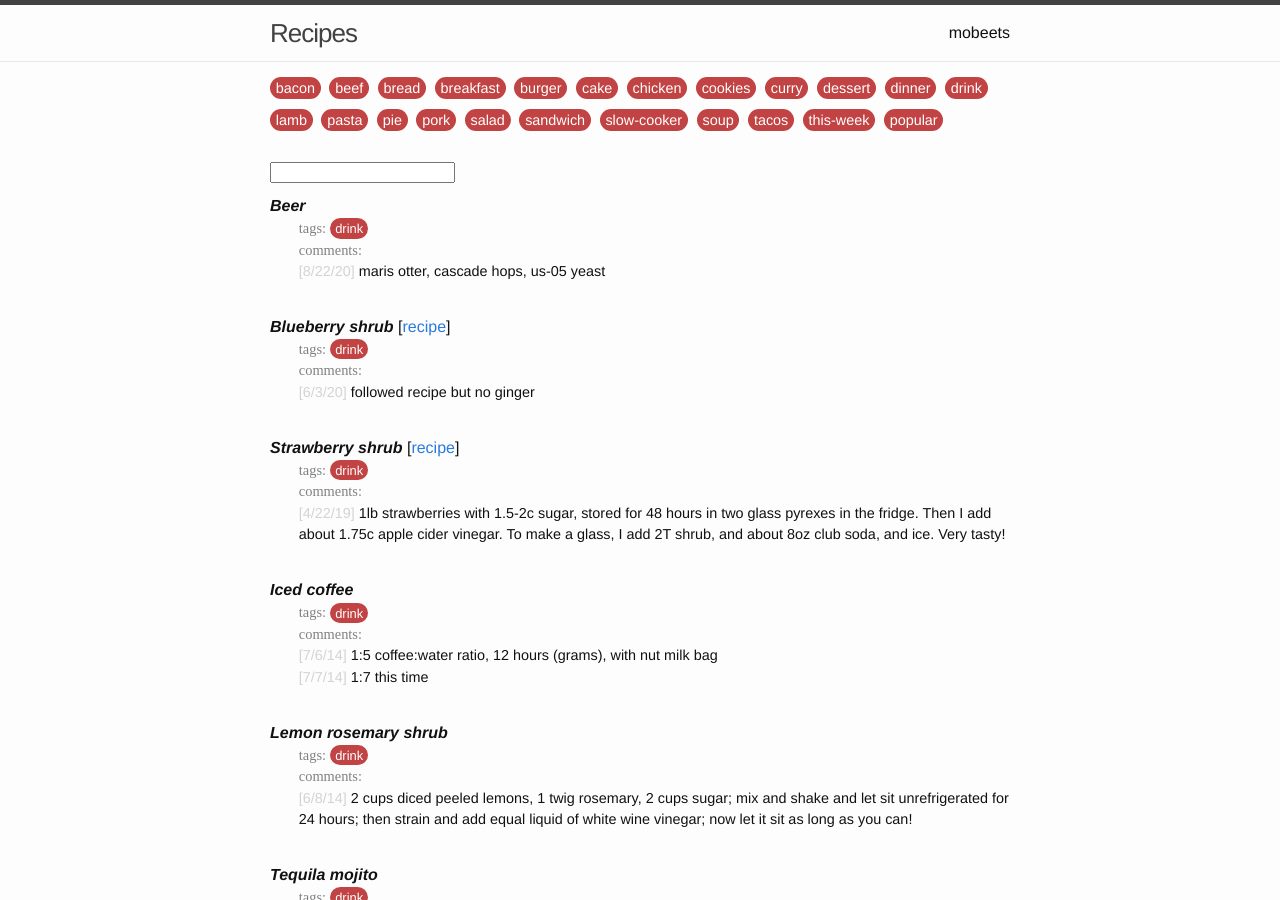
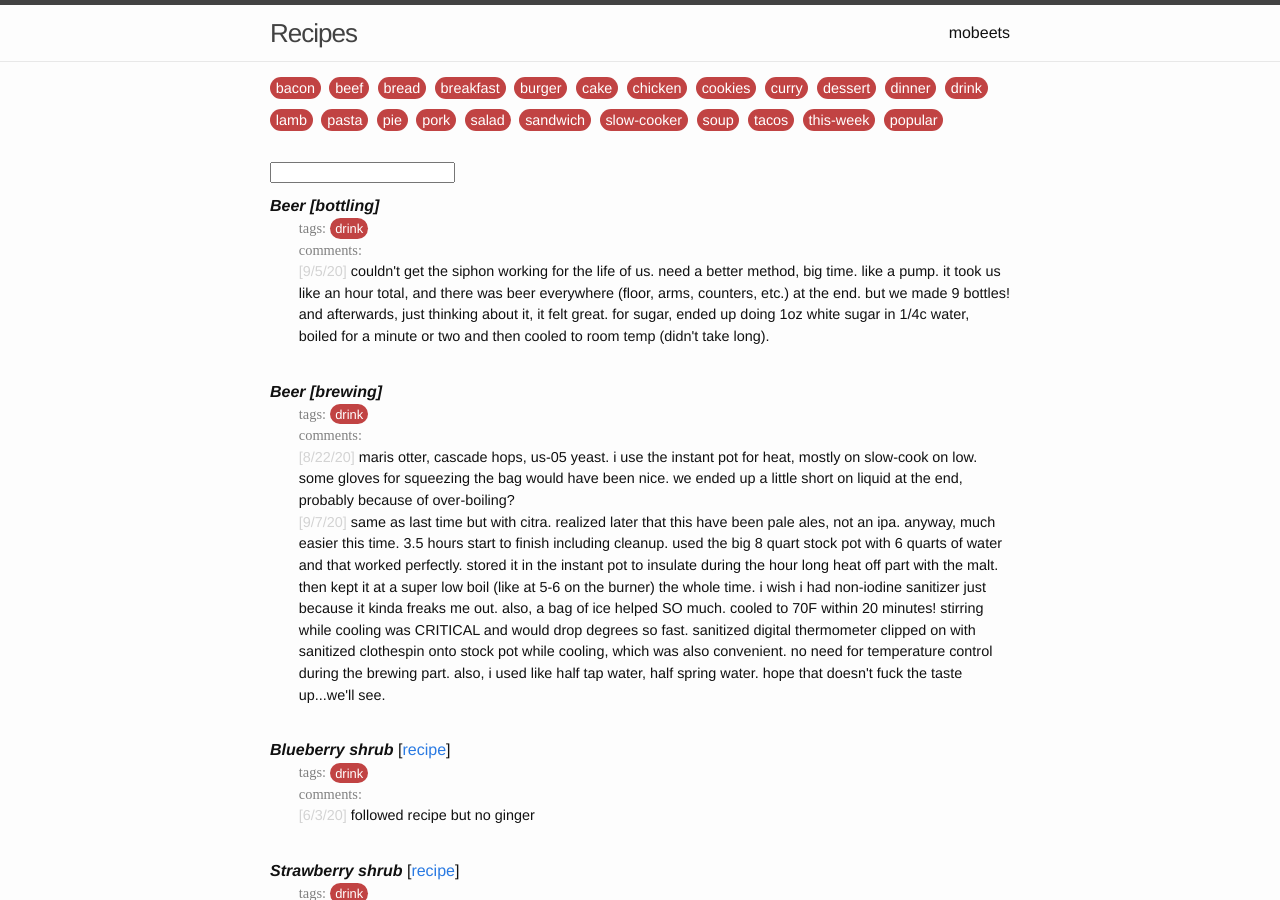
Before and after one commit to mobeets/recipes, a Jekyll site: the page built from index.html, in a window 1280 px wide and 900 px high. Built offline with Jekyll 4.4.1, drawn with Linux system fonts in a browser that asks for light colours; nearby versions of some CDN libraries; library files that are not in the unit come from our copies; some of the changed text lies outside the part shown.

Commit message:
data update

```diff
--- a/_data/recipes.yml
+++ b/_data/recipes.yml
@@ -1,21 +1,34 @@
 - count: 1
-  index: 7
-  nickname: ""
-  name: "beer"
-  tags:
-  - "drink"
-  last_suggested_date: '2020-09-05'
-  recipe_urls: []
-  comments:
-  - date: "8/22/20"
-    comment: "maris otter, cascade hops, us-05 yeast"
-- count: 1
-  index: 6
-  nickname: ""
-  name: "blueberry shrub"
+  index: 8
+  nickname: ""
+  name: "beer [bottling]"
   tags:
   - "drink"
   last_suggested_date: '2016-01-01'
+  recipe_urls: []
+  comments:
+  - date: "9/5/20"
+    comment: "couldn't get the siphon working for the life of us. need a better method, big time. like a pump. it took us like an hour total, and there was beer everywhere (floor, arms, counters, etc.) at the end. but we made 9 bottles! and afterwards, just thinking about it, it felt great. for sugar, ended up doing 1oz white sugar in 1/4c water, boiled for a minute or two and then cooled to room temp (didn't take long)."
+- count: 2
+  index: 7
+  nickname: ""
+  name: "beer [brewing]"
+  tags:
+  - "drink"
+  last_suggested_date: '2016-01-01'
+  recipe_urls: []
+  comments:
+  - date: "8/22/20"
+    comment: "maris otter, cascade hops, us-05 yeast. i use the instant pot for heat, mostly on slow-cook on low. some gloves for squeezing the bag would have been nice. we ended up a little short on liquid at the end, probably because of over-boiling?"
+  - date: "9/7/20"
+    comment: "same as last time but with citra. realized later that this have been pale ales, not an ipa. anyway, much easier this time. 3.5 hours start to finish including cleanup. used the big 8 quart stock pot with 6 quarts of water and that worked perfectly. stored it in the instant pot to insulate during the hour long heat off part with the malt. then kept it at a super low boil (like at 5-6 on the burner) the whole time. i wish i had non-iodine sanitizer just because it kinda freaks me out. also, a bag of ice helped SO much. cooled to 70F within 20 minutes! stirring while cooling was CRITICAL and would drop degrees so fast. sanitized digital thermometer clipped on with sanitized clothespin onto stock pot while cooling, which was also convenient. no need for temperature control during the brewing part. also, i used like half tap water, half spring water. hope that doesn't fuck the taste up...we'll see."
+- count: 1
+  index: 6
+  nickname: ""
+  name: "blueberry shrub"
+  tags:
+  - "drink"
+  last_suggested_date: '2020-09-12'
   recipe_urls:
   - "https://www.fermentedfoodlab.com/apple-cider-vinegar-blueberry-and-ginger-shrub/"
   comments:
@@ -217,7 +230,7 @@
   tags:
   - "dinner"
   - "curry"
-  last_suggested_date: '2016-01-01'
+  last_suggested_date: '2020-09-12'
   recipe_urls:
   - "https://www.onceuponachef.com/recipes/thai-shrimp-curry.html"
   comments:
@@ -285,7 +298,7 @@
   comments:
   - date: "6/9/20"
     comment: "made 13c of broth. bonus: also made enough chicken (from the wings) for a few servings of chicken salad"
-- count: 3
+- count: 4
   index: 166
   nickname: ""
   name: "burgers on the grill"
@@ -888,7 +901,7 @@
     comment: "we use 2 lbs. ground beef, and 20oz mushrooms; made about 8 servings"
   - date: "4/22/18"
     comment: "takes a little more than an hour to make, and we added corn starch to finally get it to thicken"
-- count: 5
+- count: 6
   index: 120
   nickname: ""
   name: "alfredo pasta"
@@ -908,6 +921,8 @@
     comment: "with chicken, which Jess pan-fries according to that last Blue Apron meal, and it's delicious."
   - date: "5/12/20"
     comment: "with lots of mushrooms and chicken. we double the sauce and it makes A LOT, it's perfect."
+  - date: "9/5/20"
+    comment: "with chicken on the grill"
 - count: 1
   index: 119
   nickname: ""
@@ -3366,7 +3381,7 @@
   - date: "8/2/20"
     comment: "just like the no eggs recipe, except I made it all brown sugar (no white sugar), and added 2 eggs, and pecans. Overall, the brown sugar didn't taste as sweet! Needed more sugar."
   - date: "8/19/20"
-    comment: "just like the no eggs recipe, except one egg, 1t baking soda and no powder, almost all dark chocolate instead of chocolate chips, a little bit of honey to sweeten"
+    comment: "just like the no eggs recipe, except one egg, no milk, 1t baking soda and no powder, almost all dark chocolate instead of chocolate chips, a little bit of honey to sweeten (about 1T), and a (not heaping) spoonful of pb"
 - count: 3
   index: 4
   nickname: "CkD3"
@@ -3485,7 +3500,7 @@
   comments:
   - date: "2/3/18"
     comment: "absolutely delicious--almost crepe-like. Emre said they were seriously the best pancakes he'd ever had"
-- count: 53
+- count: 54
   index: 1
   nickname: ""
   name: "sourdough bread"
@@ -3571,3 +3586,5 @@
     comment: "made it less dry but STILL got stuck. must be the bowl's fault."
   - date: "3/4/20"
     comment: "rosemary and sage"
+  - date: "9/9/20"
+    comment: "Because it's summer, the starter was eating so fast that I actually fed it at like 2pm the day I later mixed up the batter. I think that helpd a lot, because the bread was much spongier this time compared to recent times. Still pretty flat as a whole though. I never have figured out whether that's because it's under- or over-proved."
```
